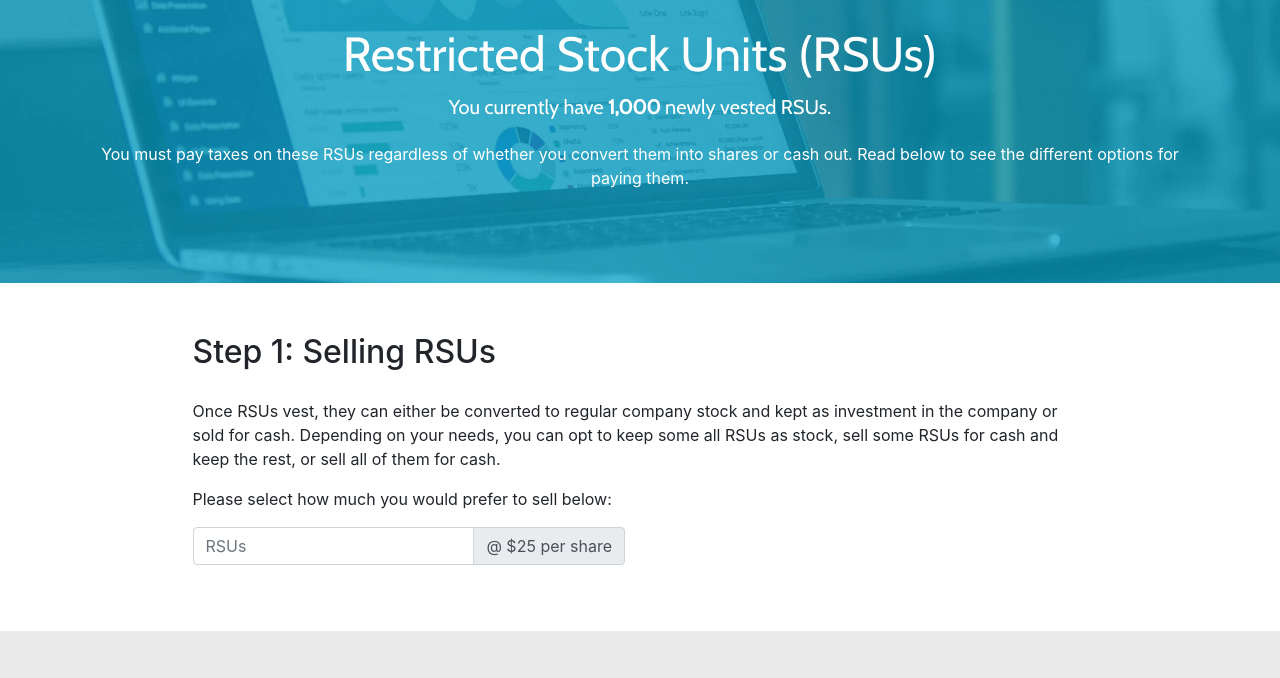
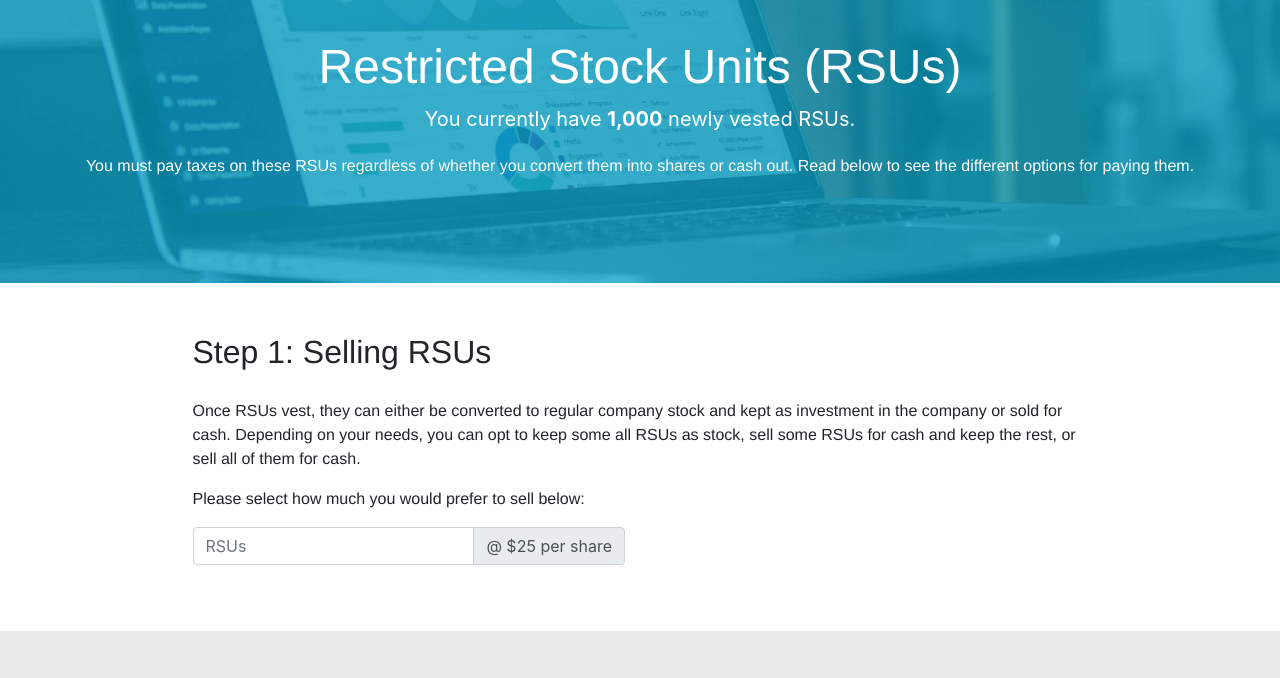
Before and after one commit to haldunanil/npm-int, a React app: page / in a window 1280 px wide. Shown: the part 67-745 px from the top of the page. Built offline with nearby package versions, Linux system fonts and the light colour scheme.

Commit message:
Made fonts Helvetica Neue

```diff
--- a/src/components/App/App.css
+++ b/src/components/App/App.css
@@ -1,3 +1,11 @@
+body, p {
+  font-family: "Helvetica Neue", sans-serif;
+}
+
+h1, h2 {
+  font-family: "Helvetica Neue", sans-serif !important;
+}
+
 .App {
   text-align: center;
 }
--- a/src/components/FooterParent/FooterParent.css
+++ b/src/components/FooterParent/FooterParent.css
@@ -1,5 +1,3 @@
-@import url("https://fonts.googleapis.com/css?family=Cabin");
-
 html {
   position: relative;
   min-height: 100%;
@@ -15,7 +13,6 @@ body {
   width: 100%;
   /* Set the fixed height of the footer here */
   color: #ffffff;
-  font-family: "Cabin", sans-serif;
   height: 125px;
 }
 
--- a/src/components/HeaderParent/HeaderParent.css
+++ b/src/components/HeaderParent/HeaderParent.css
@@ -1,5 +1,3 @@
-@import url("https://fonts.googleapis.com/css?family=Cabin|Satisfy");
-
 .Header-parent {
   height: 350px;
   width: 100%;
@@ -21,12 +19,10 @@ div.Header-content {
 
 div.Header-content span {
   font-size: 1.25rem;
-  font-family: "Cabin", sans-serif;
 }
 
 div.Header-content h1 {
   font-size: 3rem;
-  font-family: "Cabin", sans-serif;
 }
 
 @media (max-width: 767px) {
```
